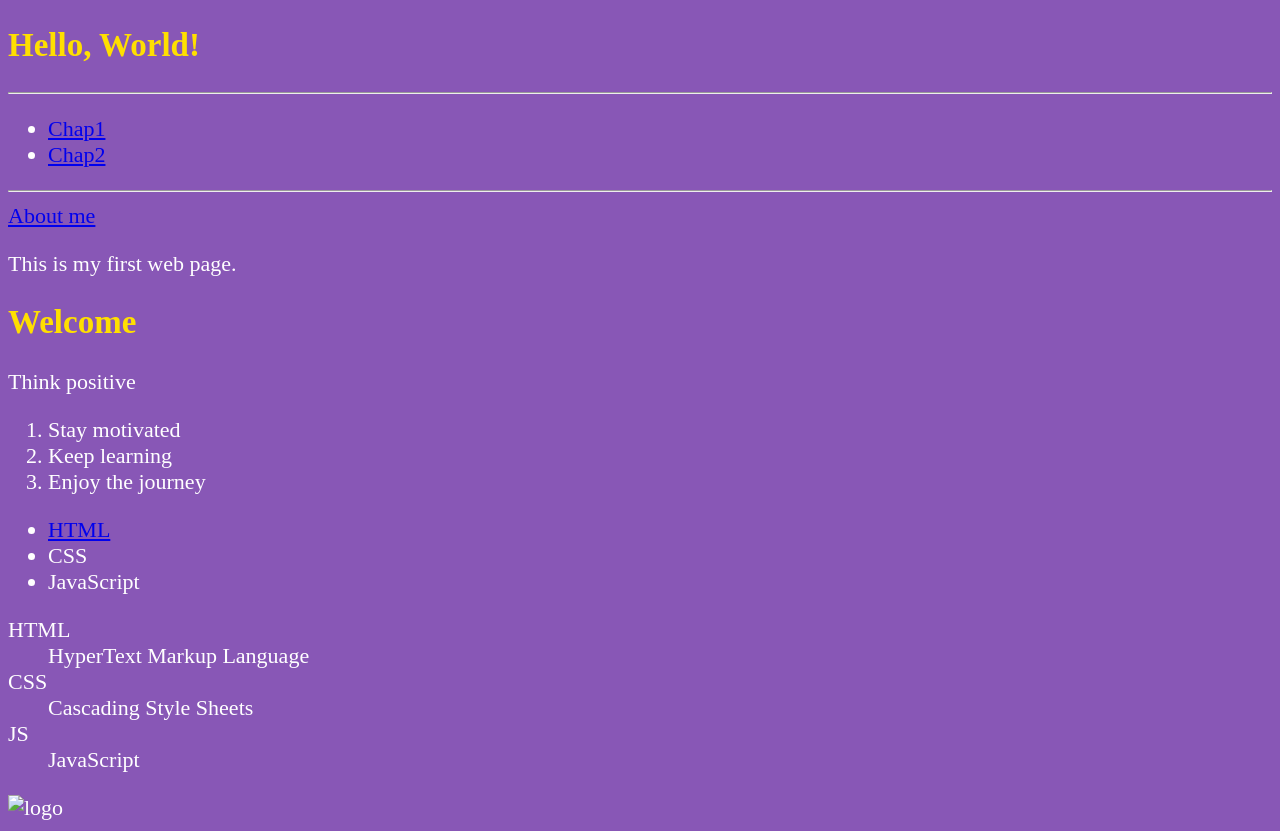
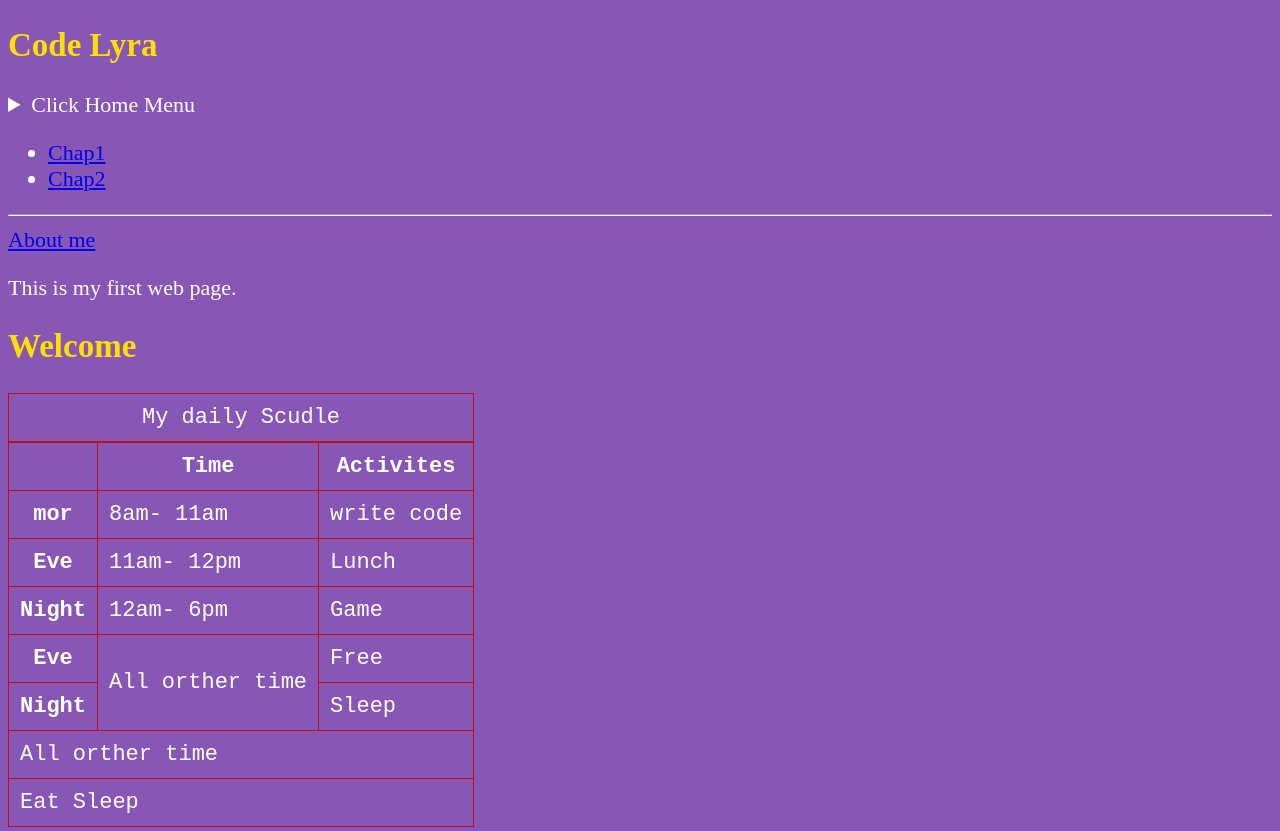
Before and after one commit to ThanusanS/HTML-basic, a plain HTML site: page index.html in a window 1280 px wide. Shown: the top 831 px of the page. Drawn offline with Linux system fonts and the light colour scheme.

Commit message:
4th commit

```diff
--- a/index.html
+++ b/index.html
@@ -9,22 +9,92 @@
 
 </head>
 <body>
+    <header>
 
-    <section id="gh">
+      <section id="gh">
 
-    <h1>Hello, World!</h1>
-    <hr>
-    <nav>
-        <ul>
+      <h1>Code Lyra</h1>
+      <aside>
+        <details>
+            <summary>
+                Click Home Menu
+            </summary>
+          <figure> <p>Hello</p></figure>
+        </details>
+      </aside>
+      <nav aria-label="1">
+          <ul>
             <li> <a href="#gh">Chap1</a></li>
             <li> <a href="#ghh">Chap2</a></li>
-        </ul>
-    </nav>
-    <hr>
+          </ul>
+      </nav>
+    </header>
+      <hr>
+    <main>
+    <article>
     <a href="about.html"> About me</a>
     <p>This is my first web page.</p>
 
     <h2>Welcome</h2>
+
+
+
+    <table>
+        <caption>My daily Scudle</caption>
+        <thead>
+        <tr>
+            <th>&nbsp;</th>
+            <th scope="col" >  Time</th>
+            <th scope="col">Activites</th>
+        </tr>
+        </thead>
+
+        <tbody>
+            <tr>
+                <th scope="row">mor</th>
+                <td> <time datetime="08:00">8am</time>- <time datetime="11:00">11am</time></td>
+                <td>write code</td>
+            </tr>
+            <tr>
+                <th scope="row">Eve</th>
+                <td> <time datetime="11:00">11am</time>- <time datetime="12:00">12pm</time></td>
+                <td>Lunch</td>
+            </tr>
+            <tr>
+                <th scope="row">Night</th>
+                <td> <time datetime="12:00">12am</time>- <time datetime="06:00">6pm</time></td>
+                <td>Game</td>
+            </tr>
+
+            <tr>
+                <th scope="row">Eve</th>
+                <td rowspan="2">All orther time </td>
+                <td >Free</td>
+            </tr>
+
+            <tr>
+                <th scope="row">Night</th>
+                <td>Sleep</td>
+
+            </tr>
+            <tr>
+                <td colspan="3">All orther time </td>
+
+            </tr>
+        </tbody>
+        <tfoot>
+            <tr>
+                <td colspan="3">Eat Sleep</td>
+            </tr>
+        </tfoot>
+    </table>
+
+
+
+
+
+<br>
+<br>
     <p>Think positive</p>
     <ol>
         <li>Stay motivated</li>
@@ -50,9 +120,17 @@
         <dd>JavaScript</dd>
     </dl>
    </section>
+<figure>
+    <img src="img/ico.png" alt="logo" width="100" height="100" title="Hello" >
 
-    <img src="img/ico.png" alt="logo" width="50" height="50" >
+    <br>
+    <br>
+    <br>
+    <br>
+    <br>
+</figure>
 
+   <img src="img/ico.png" alt="logo" width="100" height="100"  loading="lazy">
 
 
     <h2>Learn CSS</h2>
@@ -68,8 +146,11 @@
     <h3>Learn CSS</h3>
     <p>CSS is a <em></em>stylesheet language used </em> to describe <br>the presentation of a <strong>document </strong> written in &nbsp; &HTML.</p>
     <hr>
+    </main>
+    </article>
+    <footer>
     <p><a href="#">bact to top</a> </p>
-
+</footer>
 
 </body>
 </html>
--- a/main.css
+++ b/main.css
@@ -12,3 +12,12 @@
         p {
             font-style: bold;
         }
+
+
+
+        table,tr,th,td,caption{
+            border: 1px solid rgb(187, 16, 25);
+            font-family: 'Courier New', Courier, monospace;
+            border-collapse:collapse;
+            padding: 0.5rem;
+        }
```
